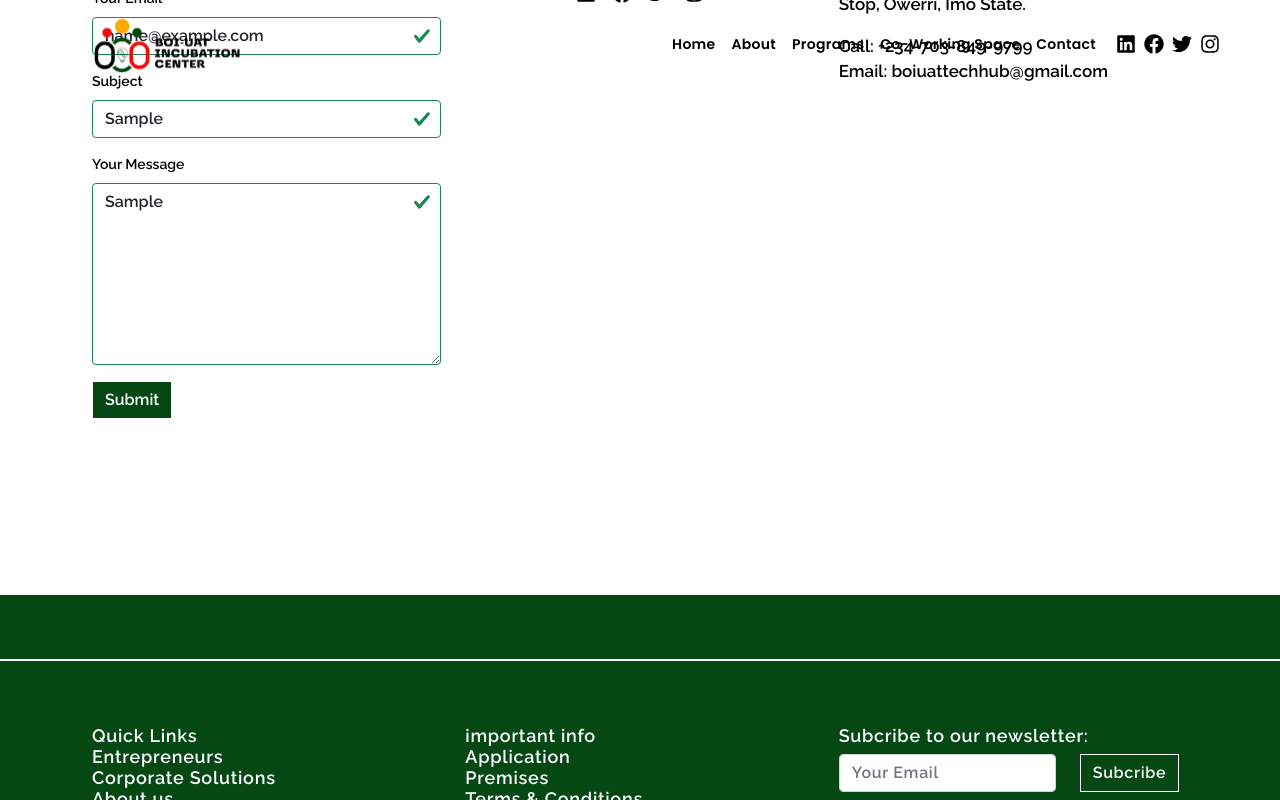
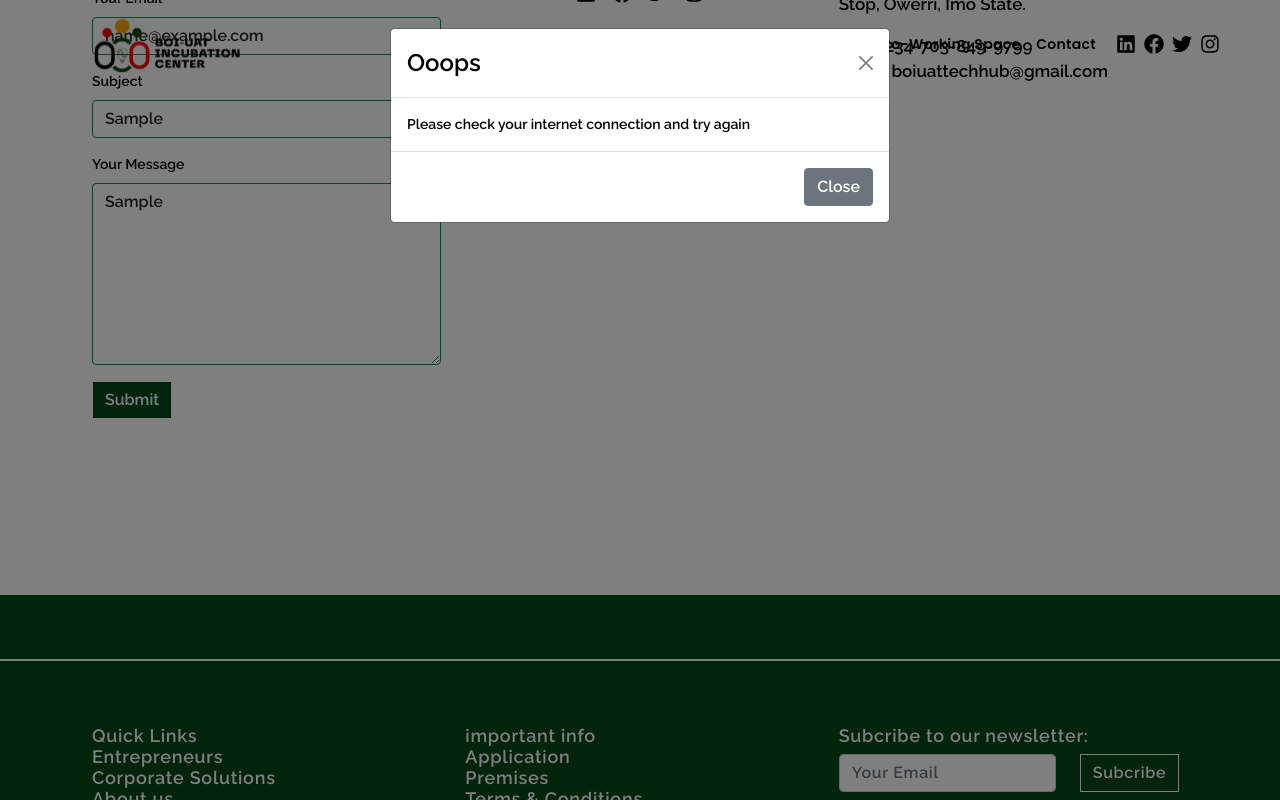
Before and after one commit to Toviarock1/techhub, a React (Create React App) app: page /contact in a window 1280 px wide. Both pictures are taken after typing "Sample", "name@example.com", "Sample", "Sample" into the empty fields and a click on the button "Submit". Shown: the part 735-1535 px from the top of the page. Built offline with nearby package versions, Linux system fonts and the light colour scheme; no server answers.

Commit message:
feat: show error modal when there is no internet connection

```diff
--- a/src/views/ContactUs/ContactUs.tsx
+++ b/src/views/ContactUs/ContactUs.tsx
@@ -1,5 +1,5 @@
 import axios from 'axios';
-import React, { useState } from 'react';
+import React, { ChangeEvent, FormEvent, FormEventHandler, useState } from 'react';
 //react-boostrap
 import { Button, Col, Container, Form, Modal, Row, Spinner } from 'react-bootstrap'
 import { FaLinkedin, FaFacebook, FaTwitter, FaInstagram } from 'react-icons/fa'
@@ -9,6 +9,7 @@ const ContactUs = () => {
     const [validated, setValidated] = useState(false);
     const [loading, setLoading] = useState(false);
     const [showModal, setShowModal] = useState(false);
+    const [showErrorModal, setShowErrorModal] = useState(false);
     const [contactForm, setContactForm] = useState({
         name: '',
         email: '',
@@ -16,7 +17,7 @@ const ContactUs = () => {
         message: ''
     })
 
-    const handleSubmit = (event: any): void => {
+    const handleSubmit = (event: FormEvent<HTMLFormElement>): void => {
         const form = event.currentTarget;
         if (form.checkValidity() === false) {
             event.preventDefault();
@@ -36,19 +37,29 @@ const ContactUs = () => {
                 console.log(res);
                 setShowModal(true);
                 setLoading(false);
+                setContactForm({
+                    name: '',
+                    email: '',
+                    subject: '',
+                    message: ''
+                });
             }).catch(err => {
                 setLoading(false);
+                setShowErrorModal(true);
                 console.log(err);
             })
         }
     };
 
     const closeModal = () => setShowModal(false);
+    const closeErrorModal = () => setShowErrorModal(false);
 
     return (
         <div className='md:px-20 py-44 pt-24'>
             <div className='mb-11'>
-                <iframe style={{ width: "100%", height: "500px", backgroundColor: "blue" }}
+                <iframe
+                    title='google map'
+                    style={{ width: "100%", height: "500px", backgroundColor: "green" }}
                     src="https://maps.google.com/maps?q=toru-orua&t=&z=15&ie=UTF8&iwloc=&output=embed"
                 ></iframe>
             </div>
@@ -58,19 +69,19 @@ const ContactUs = () => {
                         <Form noValidate validated={validated} onSubmit={handleSubmit}>
                             <Form.Group className="mb-3" controlId="formGroupName">
                                 <Form.Label>Your Name</Form.Label>
-                                <Form.Control type="text" onChange={(e) => setContactForm({ ...contactForm, name: e.target.value })} required />
+                                <Form.Control type="text" onChange={(e) => setContactForm({ ...contactForm, name: e.target.value })} value={contactForm.name} required />
                             </Form.Group>
                             <Form.Group className="mb-3" controlId="formGroupEmail">
                                 <Form.Label>Your Email</Form.Label>
-                                <Form.Control type="email" onChange={(e) => setContactForm({ ...contactForm, email: e.target.value })} required />
+                                <Form.Control type="email" onChange={(e) => setContactForm({ ...contactForm, email: e.target.value })} value={contactForm.email} required />
                             </Form.Group>
                             <Form.Group className="mb-3" controlId="formGroupSubject">
                                 <Form.Label>Subject</Form.Label>
-                                <Form.Control type="text" onChange={(e) => setContactForm({ ...contactForm, subject: e.target.value })} required />
+                                <Form.Control type="text" onChange={(e) => setContactForm({ ...contactForm, subject: e.target.value })} value={contactForm.subject} required />
                             </Form.Group>
                             <Form.Group className="mb-3" controlId="exampleForm.ControlTextarea1">
                                 <Form.Label>Your Message</Form.Label>
-                                <Form.Control as="textarea" rows={7} onChange={(e) => setContactForm({ ...contactForm, message: e.target.value })} required />
+                                <Form.Control as="textarea" rows={7} onChange={(e) => setContactForm({ ...contactForm, message: e.target.value })} value={contactForm.message} required />
                             </Form.Group>
 
                             <Button disabled={loading} variant="primary" type="submit" className="FormBtn">
@@ -132,6 +143,20 @@ const ContactUs = () => {
                     </Button>
                 </Modal.Footer>
             </Modal>
+            {/* error modal */}
+            <Modal show={showErrorModal} onHide={closeErrorModal}>
+                <Modal.Header closeButton>
+                    <Modal.Title>Ooops</Modal.Title>
+                </Modal.Header>
+                <Modal.Body>
+                    Please check your internet connection and try again
+                </Modal.Body>
+                <Modal.Footer>
+                    <Button className={classes.ModalBtn} variant="secondary" onClick={closeErrorModal}>
+                        Close
+                    </Button>
+                </Modal.Footer>
+            </Modal>
         </div>
     )
 }
```
